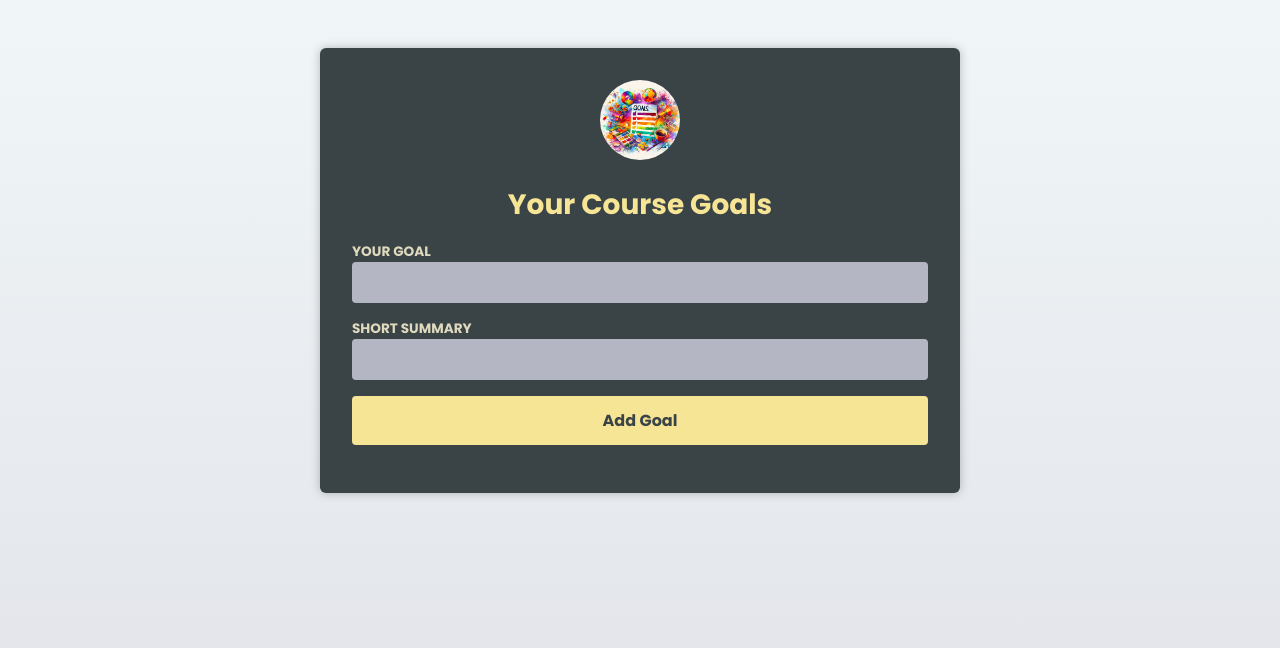
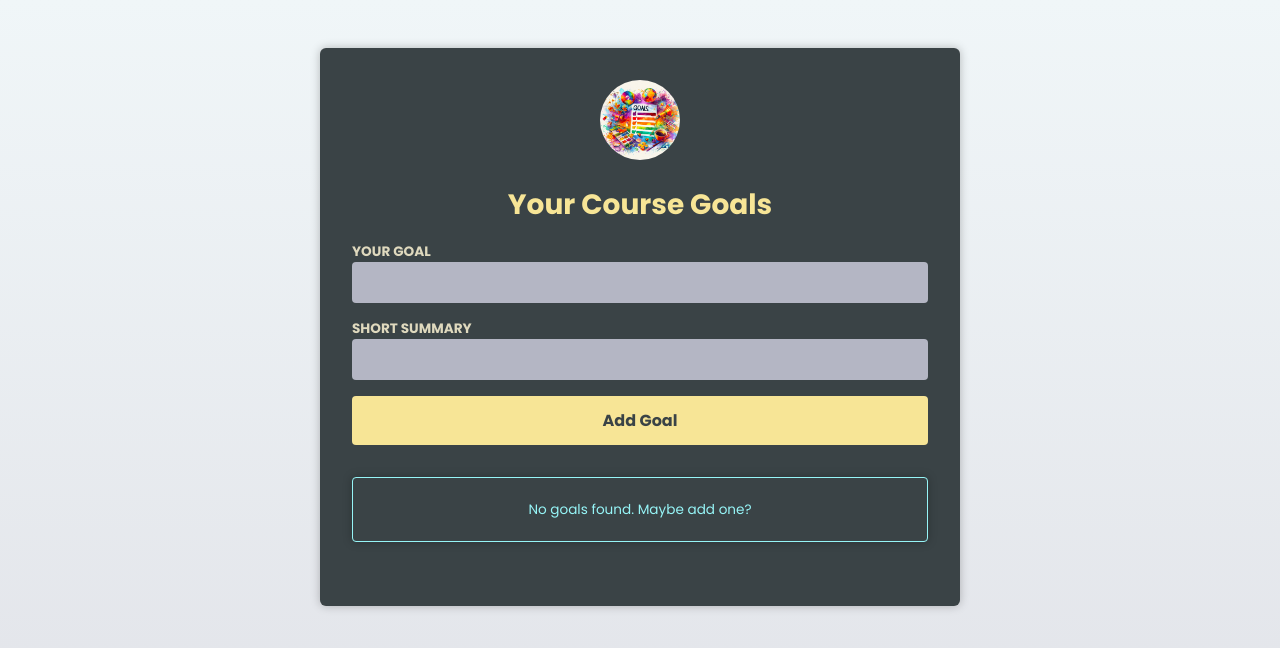
Before and after one commit to waizin28/react-ts-basic, a React (Vite) app: page / in a window 1280 px wide. Shown: the top 648 px of the page. Built offline with nearby package versions, Linux system fonts and the light colour scheme; the HTML template or start-up script is replaced by a standard one.

Commit message:
discriminated union to have two different severity warning box

```diff
--- a/src/components/CourseGoal.tsx
+++ b/src/components/CourseGoal.tsx
@@ -1,4 +1,4 @@
-import React, { type FC, type PropsWithChildren, type ReactNode } from 'react';
+import React, { type PropsWithChildren } from 'react';
 
 // interface CourseGoalProps {
 //   title: string;
--- a/src/components/CourseGoalList.tsx
+++ b/src/components/CourseGoalList.tsx
@@ -1,5 +1,7 @@
+import { type ReactNode } from 'react';
 import { type CourseGoal as CGoal } from '../App';
 import CourseGoal from './CourseGoal';
+import InfoBox from './InfoBox';
 
 type CourseGoalListProps = {
   goals: CGoal[];
@@ -9,17 +11,37 @@ export default function CourseGoalList({
   goals,
   onDeleteGoal,
 }: CourseGoalListProps) {
+  if (goals.length === 0) {
+    return <InfoBox mode='hint'>No goals found. Maybe add one?</InfoBox>;
+  }
+
+  let warningBox: ReactNode;
+  if (goals.length >= 4) {
+    warningBox = (
+      <InfoBox mode='warning' severity='high'>
+        Warning: You have too many goals!
+      </InfoBox>
+    );
+  }
+
   return (
+    <>
+      {warningBox}
       <ul>
         {goals.map((goal) => {
           return (
             <li key={goal.id}>
-            <CourseGoal title={goal.title} onDelete={onDeleteGoal} id={goal.id}>
+              <CourseGoal
+                title={goal.title}
+                onDelete={onDeleteGoal}
+                id={goal.id}
+              >
                 <p>{goal.description}</p>
               </CourseGoal>
             </li>
           );
         })}
       </ul>
+    </>
   );
 }
--- /dev/null
+++ b/src/components/InfoBox.tsx
@@ -0,0 +1,41 @@
+import React, { FC, type ReactNode } from 'react';
+
+// We want severity when it's on warning mode and for other two mode -> it's optional
+// Use descriminiated union
+
+type HintBoxProps = {
+  mode: 'hint';
+  children: ReactNode;
+};
+
+type WarningBoxProps = {
+  mode: 'warning';
+  severity?: 'low' | 'medium' | 'high'; // optional
+  children: ReactNode;
+};
+
+type InfoBoxProps = HintBoxProps | WarningBoxProps;
+
+const InfoBox: FC<InfoBoxProps> = (props) => {
+  const { children, mode } = props;
+
+  if (mode === 'hint') {
+    return (
+      <aside className='infobox infobox-hint'>
+        <p>{children}</p>
+      </aside>
+    );
+  }
+
+  // we can set severity here because we are pass hintboxprops
+  const { severity } = props;
+
+  return (
+    <aside className={`infobox infobox-warning warning--${severity}`}>
+      <h2>Warning</h2>
+      <p>{children}</p>
+    </aside>
+  );
+};
+
+export default InfoBox;
--- a/src/index.css
+++ b/src/index.css
@@ -126,7 +126,31 @@ li button:hover {
   color: #f9a73b;
 }
 
-.fallback {
+.infobox {
+  margin: 2rem 0;
+  padding: 0.5rem;
   text-align: center;
-  color: #acd1ce;
+  box-shadow: 0 0 10px rgba(0, 0, 0, 0.25);
+  font-size: 0.85rem;
+  border-radius: 4px;
 }
+
+.infobox-hint {
+  border: 1px solid #96f5f7;
+  color: #96f5f7;
+}
+
+.infobox-warning.warning--low {
+  border: 1px solid #f6d84f;
+  color: #f6d84f;
+}
+
+.infobox-warning.warning--medium {
+  border: 1px solid #f9a73b;
+  color: #f9a73b;
+}
+
+.infobox-warning.warning--high {
+  border: 1px solid #f97373;
+  color: #f97373;
+}
```
Lines whose indentation alone changed are shown as unchanged.
